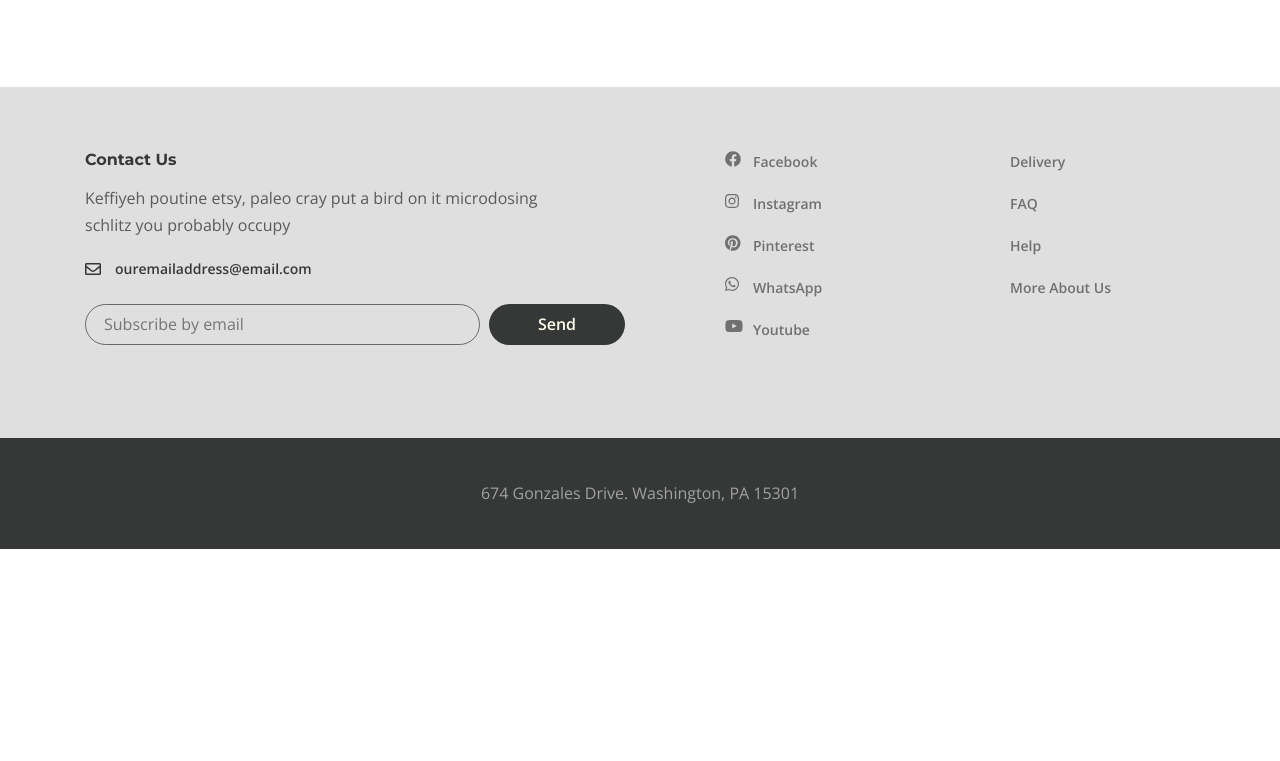
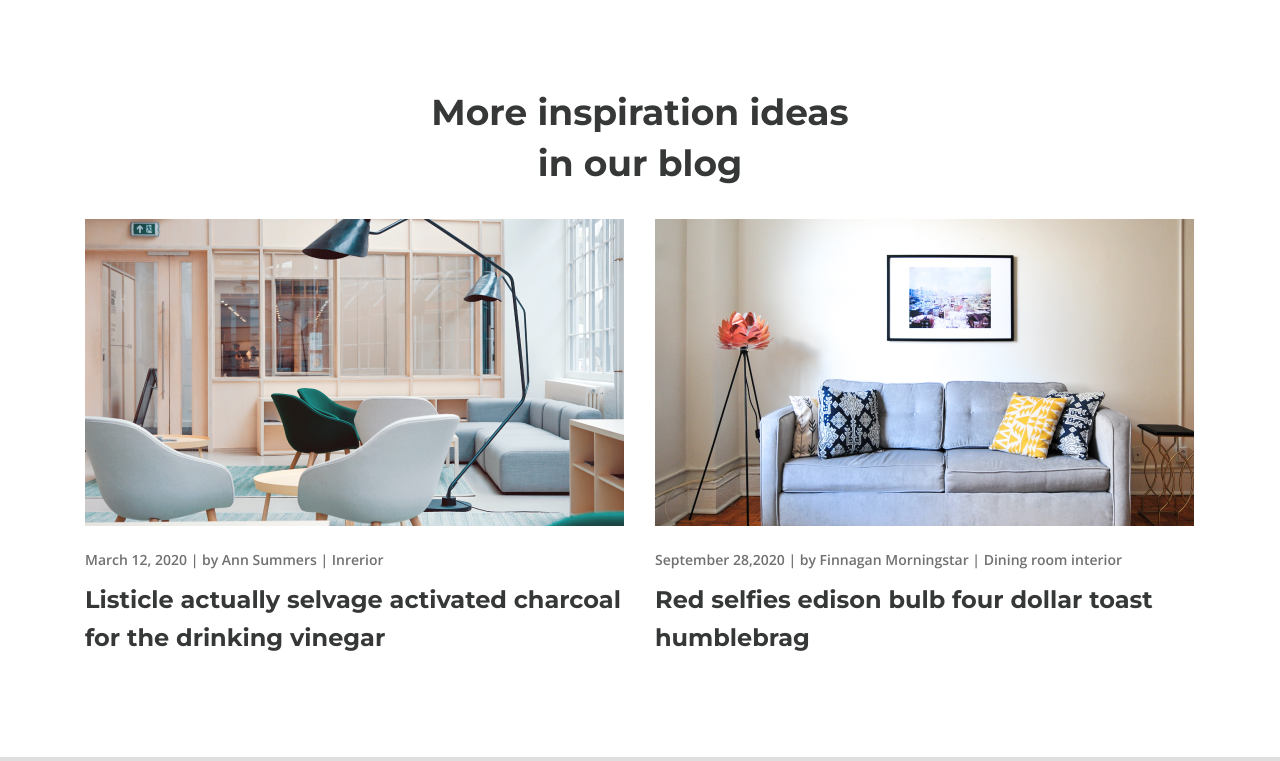
Before and after one commit to FedorLivshits/MultipageWebsite-gulp-scss, a website: page app/index.html in a window 1280 px wide. Shown: the part 4020-4781 px from the top of the page. Before the commit the page ends 4569 px from the top, so only its background shows below. Drawn offline with nearby package versions, Linux system fonts and the light colour scheme.

Commit message:
added blog section and finished first page

```diff
--- a/app/index.html
+++ b/app/index.html
@@ -265,45 +265,96 @@
                     <button class="gallery__btn" data-filter=".chair">Chair</button>
                 </div>
                 <div class="gallery__inner">
-                    <div class="gallery__items mix bedroom" >
-                        <img class="gallery__item-img" src="img/gallery/1.jpg" alt="" >
-                        <img class="gallery__item-img" src="img/gallery/2.jpg" alt="" >
-                        <img class="gallery__item-img" src="img/gallery/3.jpg" alt="" >
-                        <img class="gallery__item-img" src="img/gallery/4.jpg" alt="" >
-                        <img class="gallery__item-img" src="img/gallery/5.jpg" alt="" >
+                    <div class="gallery__items mix bedroom">
+                        <img class="gallery__item-img" src="img/gallery/1.jpg" alt="">
+                        <img class="gallery__item-img" src="img/gallery/2.jpg" alt="">
+                        <img class="gallery__item-img" src="img/gallery/3.jpg" alt="">
+                        <img class="gallery__item-img" src="img/gallery/4.jpg" alt="">
+                        <img class="gallery__item-img" src="img/gallery/5.jpg" alt="">
                     </div>
                     <div class="gallery__items mix living">
-                        <img class="gallery__item-img" src="img/gallery/1.jpg" alt="" >
-                        <img class="gallery__item-img" src="img/gallery/2.jpg" alt="" >
-                        <img class="gallery__item-img" src="img/gallery/3.jpg" alt="" >
-                        <img class="gallery__item-img" src="img/gallery/4.jpg" alt="" >
-                        <img class="gallery__item-img" src="img/gallery/5.jpg" alt="" >
+                        <img class="gallery__item-img" src="img/gallery/1.jpg" alt="">
+                        <img class="gallery__item-img" src="img/gallery/2.jpg" alt="">
+                        <img class="gallery__item-img" src="img/gallery/3.jpg" alt="">
+                        <img class="gallery__item-img" src="img/gallery/4.jpg" alt="">
+                        <img class="gallery__item-img" src="img/gallery/5.jpg" alt="">
                     </div>
                     <div class="gallery__items mix office">
-                        <img class="gallery__item-img" src="img/gallery/1.jpg" alt="" >
-                        <img class="gallery__item-img" src="img/gallery/2.jpg" alt="" >
-                        <img class="gallery__item-img" src="img/gallery/3.jpg" alt="" >
-                        <img class="gallery__item-img" src="img/gallery/4.jpg" alt="" >
-                        <img class="gallery__item-img" src="img/gallery/5.jpg" alt="" >
+                        <img class="gallery__item-img" src="img/gallery/1.jpg" alt="">
+                        <img class="gallery__item-img" src="img/gallery/2.jpg" alt="">
+                        <img class="gallery__item-img" src="img/gallery/3.jpg" alt="">
+                        <img class="gallery__item-img" src="img/gallery/4.jpg" alt="">
+                        <img class="gallery__item-img" src="img/gallery/5.jpg" alt="">
                     </div>
                     <div class="gallery__items mix dining">
-                        <img class="gallery__item-img" src="img/gallery/1.jpg" alt="" >
-                        <img class="gallery__item-img" src="img/gallery/2.jpg" alt="" >
-                        <img class="gallery__item-img" src="img/gallery/3.jpg" alt="" >
-                        <img class="gallery__item-img" src="img/gallery/4.jpg" alt="" >
-                        <img class="gallery__item-img" src="img/gallery/5.jpg" alt="" >
+                        <img class="gallery__item-img" src="img/gallery/1.jpg" alt="">
+                        <img class="gallery__item-img" src="img/gallery/2.jpg" alt="">
+                        <img class="gallery__item-img" src="img/gallery/3.jpg" alt="">
+                        <img class="gallery__item-img" src="img/gallery/4.jpg" alt="">
+                        <img class="gallery__item-img" src="img/gallery/5.jpg" alt="">
                     </div>
                     <div class="gallery__items mix chair">
-                        <img class="gallery__item-img" src="img/gallery/1.jpg" alt="" >
-                        <img class="gallery__item-img" src="img/gallery/2.jpg" alt="" >
-                        <img class="gallery__item-img" src="img/gallery/3.jpg" alt="" >
-                        <img class="gallery__item-img" src="img/gallery/4.jpg" alt="" >
-                        <img class="gallery__item-img" src="img/gallery/5.jpg" alt="" >
+                        <img class="gallery__item-img" src="img/gallery/1.jpg" alt="">
+                        <img class="gallery__item-img" src="img/gallery/2.jpg" alt="">
+                        <img class="gallery__item-img" src="img/gallery/3.jpg" alt="">
+                        <img class="gallery__item-img" src="img/gallery/4.jpg" alt="">
+                        <img class="gallery__item-img" src="img/gallery/5.jpg" alt="">
                     </div>
                 </div>
             </div>
         </div>
     </div>
+    <section class="blog-box">
+        <div class="container">
+            <h3 class="blog-box__title">
+                More inspiration ideas in our blog
+            </h3>
+            <div class="blog-box__items">
+                <div class="blog-box__item">
+                    <a class="blog-box__img-link" href="#" >
+                        <img class="blog-box__item-img" src="img/blog-box-img-1.png" alt="">
+                    </a>
+                    <div class="blog-box__item-links">
+                        <span class="blog-box-date">
+                            March 12, 2020
+                        </span> |
+                        <a class="blog-box__author" href="#" >
+                            by Ann Summers
+                        </a> |
+                        <a  class="blog-box__theme" href="#">
+                            Inrerior
+                        </a>
+                    </div>
+                    <a href="#" class="blog-box__title-link">
+                        <h4 class="blog-box__item-title">
+                            Listicle actually selvage activated charcoal for the drinking vinegar
+                        </h4>
+                    </a>
+                </div>
+                <div class="blog-box__item">
+                    <a class="blog-box__img-link" href="#" >
+                        <img class="blog-box__item-img" src="img/blog-box-img-2.png" alt="">
+                    </a>
+                    <div class="blog-box__item-links">
+                        <span class="blog-box-date">
+                            September 28,2020
+                        </span> |
+                        <a class="blog-box__author" href="#" >
+                             by Finnagan Morningstar
+                        </a> |
+                        <a  class="blog-box__theme" href="#">
+                             Dining room interior
+                        </a>
+                    </div>
+                    <a href="#" class="blog-box__title-link">
+                        <h4 class="blog-box__item-title">
+                            Red selfies edison bulb four dollar toast humblebrag
+                        </h4>
+                    </a>
+                </div>
+            </div>
+        </div>
+    </section>
     <footer class="footer">
         <div class="footer__content">
             <div class="container">
--- a/app/scss/style.scss
+++ b/app/scss/style.scss
@@ -503,7 +503,7 @@
       height: 20px;
       width: 2px;
       background: rgba($title, .7);
-      bottom: -41px;
+      bottom: -40px;
     }
   }
 
@@ -517,7 +517,7 @@
       height: 20px;
       width: 2px;
       background: rgba($title, .7);
-      top: -41px;
+      top: -40px;
     }
   }
 
@@ -578,7 +578,8 @@
 
   .mixitup-control-active {
     background: rgba(#FFEF35, .5);
-    border: 1px solid rgba(#FFEF35, .5);
+    padding: 7px 17px;
+    border: none;
     color: $title;
   }
 
@@ -601,3 +602,55 @@
     grid-row: span 2
   }
 }
+
+.blog-box {
+  padding-bottom: 100px;
+
+  &__title {
+    @extend %title-font;
+    font-size: 36px;
+    line-height: 51px;
+    color: $title;
+    margin: 0 auto 30px;
+    text-align: center;
+    max-width: 430px;
+  }
+
+  &__items {
+    //display: flex;
+    //justify-content: space-between;
+    //flex-wrap: wrap;
+    display: grid;
+    grid-template-columns: 1fr 1fr;
+    grid-gap: 30px;
+  }
+
+  &__item {
+    //max-width: 540px;
+  }
+
+  &__item-img {
+    margin-bottom: 20px;
+    //height: 307px;
+  }
+
+  &__item-links {
+    color: #707070;
+    font-weight: 600;
+    font-size: 14px;
+    line-height: 28px;
+    margin-bottom: 7px;
+  }
+
+  &__author,
+  &__theme {
+    color: #707070;
+  }
+
+  &__item-title {
+    @extend %title-font;
+    color: $title;
+    font-size: 24px;
+    line-height: 38px;
+  }
+}
```
Also changed, not shown: app/css/style.min.css, app/img/blog-box-img-1.png (added), app/img/blog-box-img-2.png (added).
